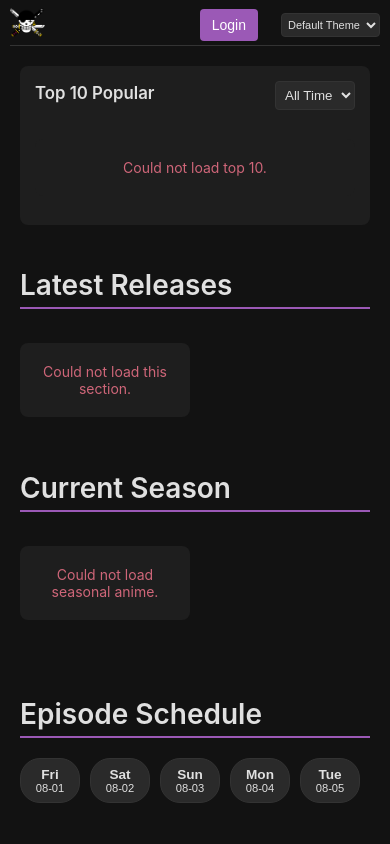
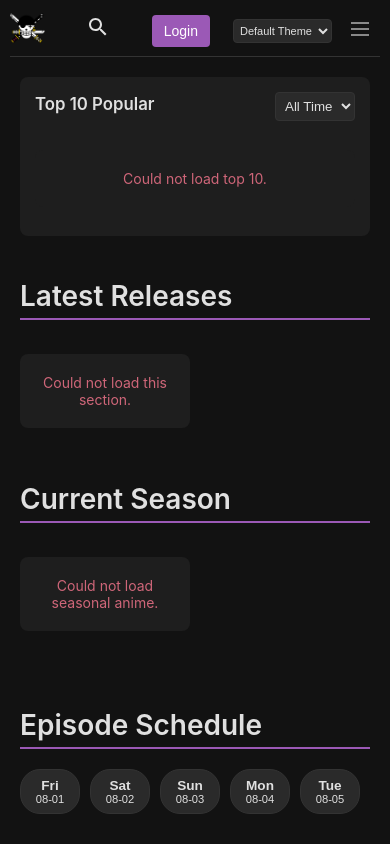
Before and after one commit to thyitachi/zoro, a website: page public/index.html in a window 390 px wide. Shown: the top 844 px of the page. Drawn offline with nearby package versions, Linux system fonts and the light colour scheme; no server answers.

Commit message:
Add menu-toggle and mobile-search-btn display rule to 850px media query

```diff
--- a/public/styles.css
+++ b/public/styles.css
@@ -1944,7 +1944,9 @@ footer a:hover {
     nav {
        display: none;
     }
-    /* Menu toggle and mobile search button display is now handled in the 850px media query */
+    .menu-toggle, .mobile-search-btn {
+       display: block;
+    }
 }
 
 @media (max-width: 768px) {
```
